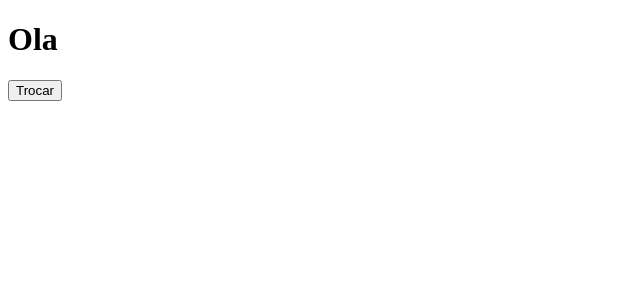
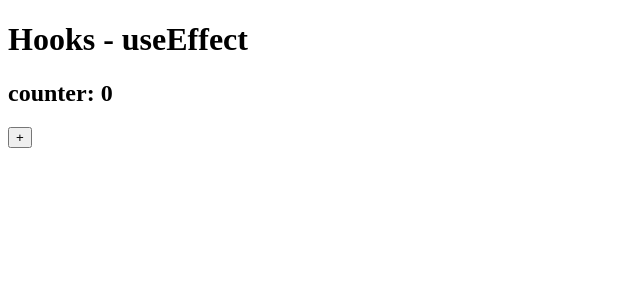
Before and after one commit to walber-vaz/curso-react, a React (Create React App) app in the folder segundo-projeto/: page / in a window 1280 px wide. Shown: the top 300 px of the page, without its empty margins (0-640 px from the left). Built offline with nearby package versions, Linux system fonts and the light colour scheme.

Commit message:
chore: 📣 used Hooks - useEffect simulator (componentDidUpdate, componentMount, componentWillUnmount)

```diff
--- a/segundo-projeto/src/App.jsx
+++ b/segundo-projeto/src/App.jsx
@@ -1,18 +1,42 @@
-import { useState } from 'react';
+import { useState, useEffect } from 'react';
+
+const evenFn = () => {
+  console.log('clicou');
+};
 
 function App() {
-  const [trocar, setTrocar] = useState('Ola');
+  const [counter, setCounter] = useState(0);
 
-  const handleClick = () => {
-    setTrocar('w2k');
-  };
+  // componentDidUpdate - executa toda vez que atualizar o component
+  useEffect(() => {
+    console.log('componentDidUpdate');
+  });
+
+  // componentDidMount - executa uma vez se não estiver nada no array de dependências
+  useEffect(() => {
+    console.log('componentDidMount');
+  }, []);
+
+  // componentDidMount - com dependência - executa toda vez que dependência mudar
+  useEffect(() => {
+    console.log('Comtador mudou para: ', counter);
+  }, [counter]);
+
+  // componentWillUnmount
+  useEffect(() => {
+    document.querySelector('h1').addEventListener('click', evenFn);
+
+    // limpa a sujeira deixado pelo componente
+    return () => {
+      document.querySelector('h1').removeEventListener('click', evenFn);
+    };
+  });
 
   return (
     <div>
-      <h1>{trocar}</h1>
-      <button type="button" onClick={handleClick}>
-        Trocar
-      </button>
+      <h1>Hooks - useEffect</h1>
+      <h2>counter: {counter}</h2>
+      <button onClick={() => setCounter(counter + 1)}>+</button>
     </div>
   );
 }
```
Also changed, not shown: segundo-projeto/.eslintrc.json.
